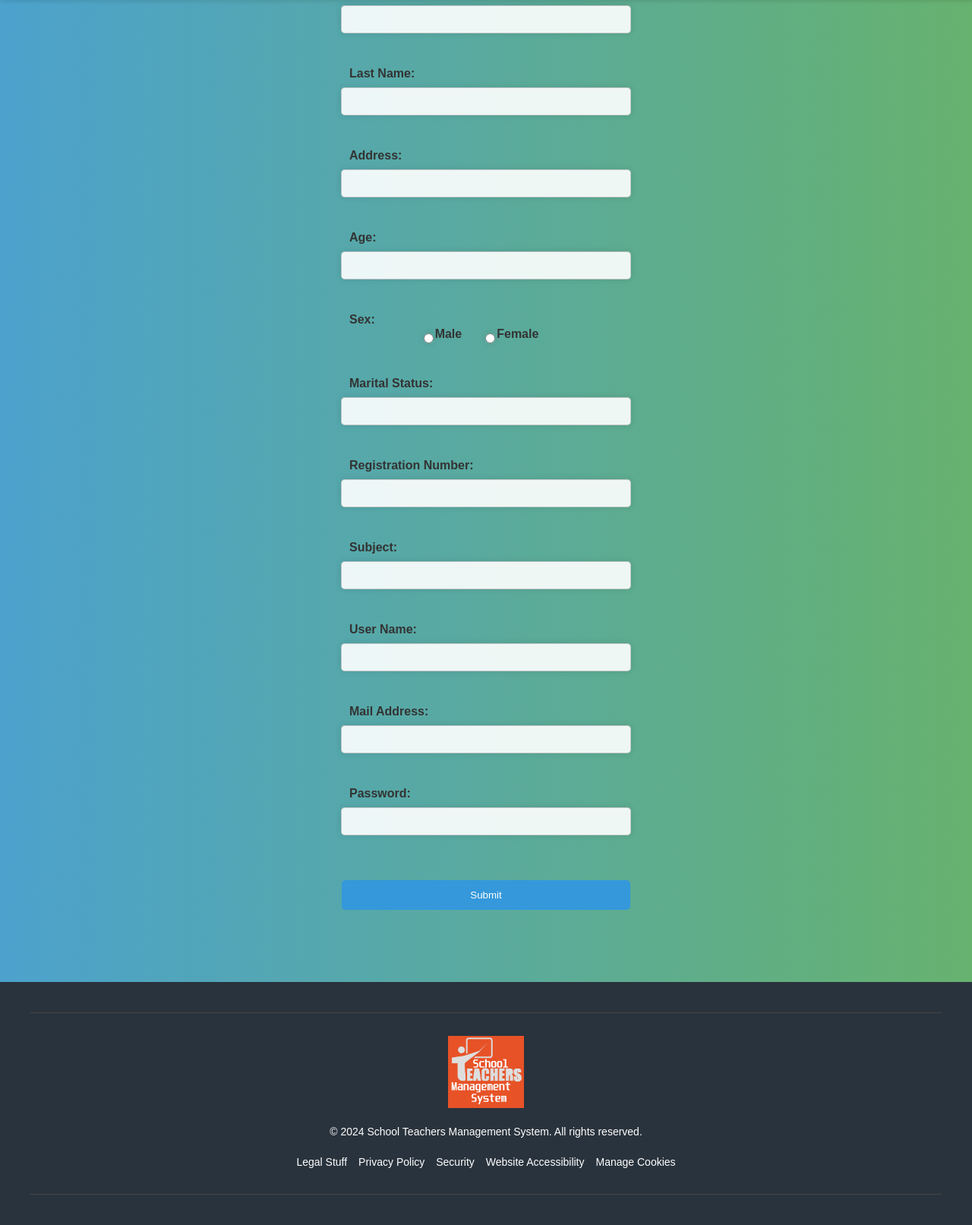
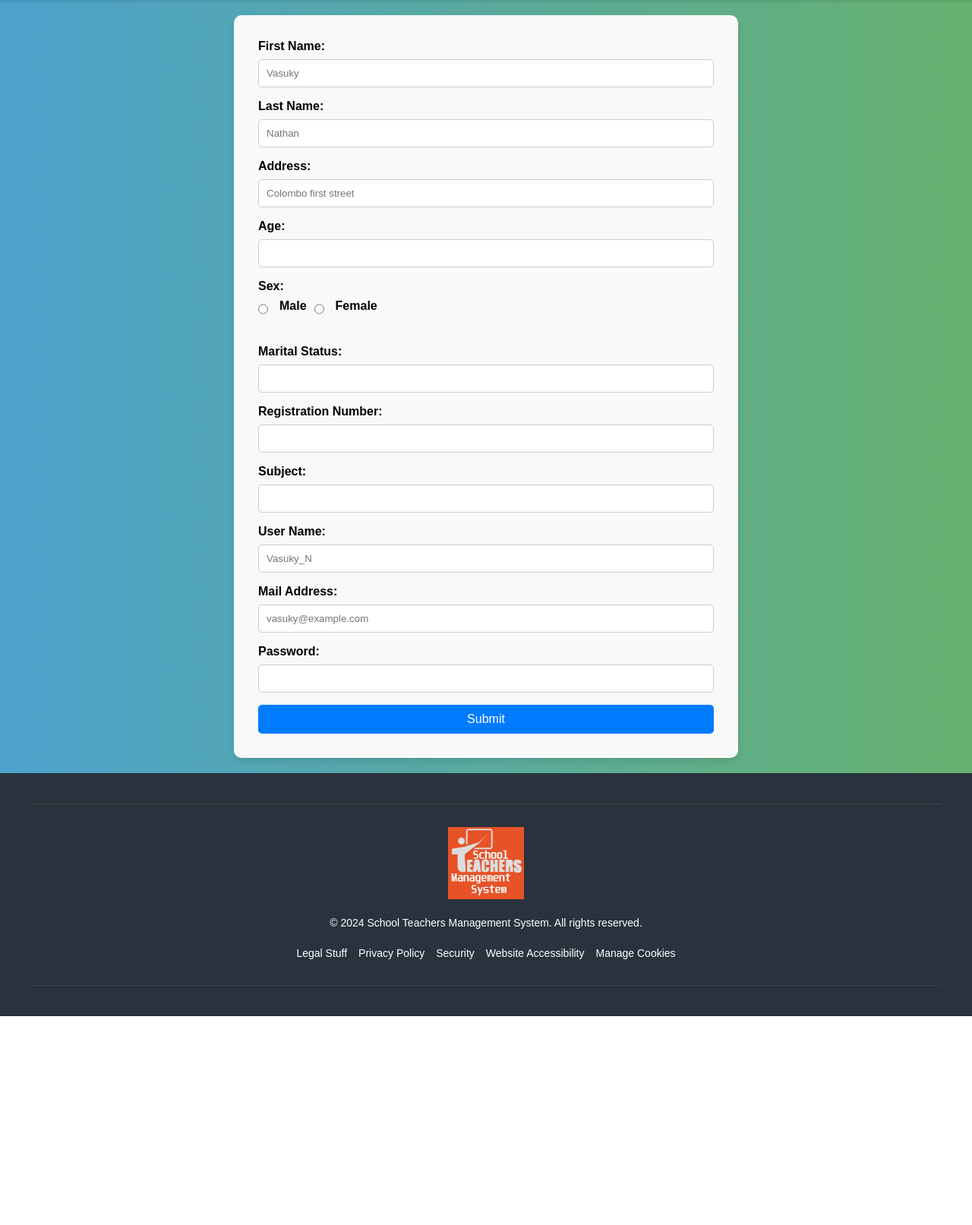
Before and after one commit to Ahileswaran/STMS, a PHP site: page /PHP/pages/registering_page.php in a window 1280 px wide. Shown: the part 100-1713 px from the top of the page at 76% size. After the commit the page ends 1438 px from the top, so only its background shows below. Run offline with PHP 8.4, Linux system fonts and the light colour scheme; the visitor is signed in with stand-in values (Sample User, id 1); data that the repository does not hold is empty.

Commit message:
styke updated for register and login field

```diff
--- a/PHP/pages/registering_page.php
+++ b/PHP/pages/registering_page.php
@@ -44,6 +44,9 @@ if ($stmt->num_rows > 0) {
     <script src="https://code.jquery.com/jquery-3.6.4.min.js"></script>
     <title>School Teacher Management System</title>
     <link rel="stylesheet" href="../../styles.css">
+    <style>
+
+    </style>
 </head>
 
 <body>
@@ -89,61 +92,51 @@ if ($stmt->num_rows > 0) {
 
     </header>
 
-
     <div class="content">
         <!-- main content goes here -->
         <!-- Form container with glass effect -->
-        <div class="glass-container background-glass">
-            <div class="teacher-profile">
-                <form class="register-form" action="../PHP/user_data.php" method="post">
-
+        <div class="form-container">
+            <form class="register-form" action="../user_data.php" method="post">
                 <label for="first_name">First Name: </label>
-                    <input id="first_name" name="first_name" type="text"><br><br>
+                <input id="first_name" name="first_name" type="text" placeholder="Vasuky"><br>
 
                 <label for="last_name">Last Name: </label>
-                    <input id="last_name" name="last_name" type="text"><br><br>
-
+                <input id="last_name" name="last_name" type="text" placeholder="Nathan"><br>
 
                 <label for="address">Address: </label>
-                    <input id="address" name="address" type="text"><br><br>
+                <input id="address" name="address" type="text" placeholder="Colombo first street"><br>
 
                 <label for="age">Age: </label>
-                    <input id="age" name="age" type="text"><br><br>
+                <input id="age" name="age" type="text"><br>
 
                 <label for="sex">Sex: </label>
                 <div class="radio-buttons">
-                        <input type="radio" id="male" name="sex" value="Male"> <label for="male">Male</label>
-                        <input type="radio" id="female" name="sex" value="Female"> <label for="female">Female</label>
-                    </div><br><br>
+                    <input type="radio" id="male" name="sex" placeholder="Male"> <label for="male">Male</label>
+                    <input type="radio" id="female" name="sex" placeholder="Female"> <label for="female">Female</label>
+                </div><br>
 
                 <label for="marital_status">Marital Status: </label>
-                    <input id="marital_status" name="marital_status" type="text"><br><br>
+                <input id="marital_status" name="marital_status" type="text"><br>
 
                 <label for="teacher_id">Registration Number: </label>
-                    <input id="teacher_id" name="teacher_id" type="text"><br><br>
+                <input id="teacher_id" name="teacher_id" type="text"><br>
 
                 <label for="subject">Subject: </label>
-                    <input id="subject" name="subject" type="text"><br><br>
+                <input id="subject" name="subject" type="text"><br>
 
                 <label for="username">User Name: </label>
-                    <input id="username" name="username" type="text"><br><br>
-
-                    <div id="username-suggestions"></div>
+                <input id="username" name="username" type="text" placeholder="Vasuky_N"><br>
 
                 <label for="mail_id">Mail Address: </label>
-                    <input id="mail_id" name="mail_id" type="text"><br><br>
+                <input id="mail_id" name="mail_id" type="email" placeholder="vasuky@example.com"><br>
 
                 <label for="password">Password: </label>
-                    <input id="password" name="password" type="password"><br><br>
+                <input id="password" name="password" type="password"><br>
 
                 <button type="submit" value="submit">Submit</button>
             </form>
         </div>
     </div>
-    </div>
-
-
-
 
     <footer class="footer">
         <div class="footer-container">
@@ -164,7 +157,6 @@ if ($stmt->num_rows > 0) {
     </footer>
 
     <script src="../../javaScript.js"></script>
-
 </body>
 
 </html>
--- a/generate_table.php
+++ b/generate_table.php
@@ -144,7 +144,7 @@ caption {
     text-align: left;
     border: 1px solid #ddd;
     border-bottom: none;
-    background-color: #f7f7f7;
+    background-color: #3fd2ff;
     border-radius: 8px 8px 0 0;
 }
 
--- a/styles.css
+++ b/styles.css
@@ -297,73 +297,64 @@ body {
 
 /*--------------- Login Page and Registering Page Style ---------------*/
 
-
-.teacher-profile form label {
-    text-align: left;
-    font-size: 16px;
-    font-weight: bold;
-    color: #333;
-    width: 90%;
-    margin-bottom: 1px;
-
+.form-container {
+    max-width: 600px;
+    margin: 0 auto;
+    padding: 2rem;
+    background-color: #f9f9f9;
+    border-radius: 10px;
+    box-shadow: 0 4px 8px rgba(0, 0, 0, 0.1);
+    margin-top: 100px;
 }
 
-.teacher-profile form input{
-    flex: 1;
-    width: 90%;
-    padding: 10px;
-    margin: 8px 100px;
-    border: 1px solid rgba(0, 0, 0, 0.2);
-    border-radius: 5px;
-    background: rgba(255, 255, 255, 0.9);
-    box-shadow: 0 0 8px rgba(0, 0, 0, 0.1);
-
+.form-container h2 {
+    text-align: center;
+    margin-bottom: 1.5rem;
+    font-size: 1.5rem;
+    color: #333;
 }
 
-.teacher-profile form input[type="radio"] {
-    width: 20px;
-    margin: 8px 2px;
+.form-container label {
+    display: block;
+    margin-bottom: 0.5rem;
+    font-weight: bold;
 }
 
+.form-container input[type="text"],
+.form-container input[type="password"],
+.form-container input[type="email"] {
+    width: calc(100% - 22px);
+    padding: 10px;
+    margin-bottom: 1rem;
+    border: 1px solid #ccc;
+    border-radius: 5px;
+}
 
-.teacher-profile form button {
-    width: 95%;
-    padding: 12px;
-    margin: 15px 0;
-    background-color: #3498db;
+.form-container .radio-buttons {
+    display: flex;
+    gap: 10px;
+    margin-bottom: 1rem;
+}
+
+.form-container .radio-buttons input {
+    margin: 0 5px 0 0;
+}
+
+.form-container button {
+    display: block;
+    width: 100%;
+    padding: 10px;
+    background-color: #007BFF;
     color: #fff;
     border: none;
     border-radius: 5px;
     cursor: pointer;
+    font-size: 1rem;
 }
 
-.teacher-profile form button:hover {
-    background-color: #2c3e50;
+.form-container button:hover {
+    background-color: #0056b3;
 }
-
-.teacher-profile form button:active {
-    background-color: #7f8c8d;
-}
-
-.radio-buttons {
-    display: flex;
-}
-
-.radio-buttons input[type="radio"] {
-    margin-right: 5px;
-}
-
-.radio-buttons label {
-    margin-right: 15px;
-}
-
-
-.login_link {
-    text-align: center;
-    display: block;
-    margin-bottom: 10px;
-}
-
 
 /* Style for 404 Not Found Page*/
 
```
Also changed, not shown: PHP/pages/login_page.php (+14 -44 lines). Lines whose indentation alone changed are shown as unchanged.
